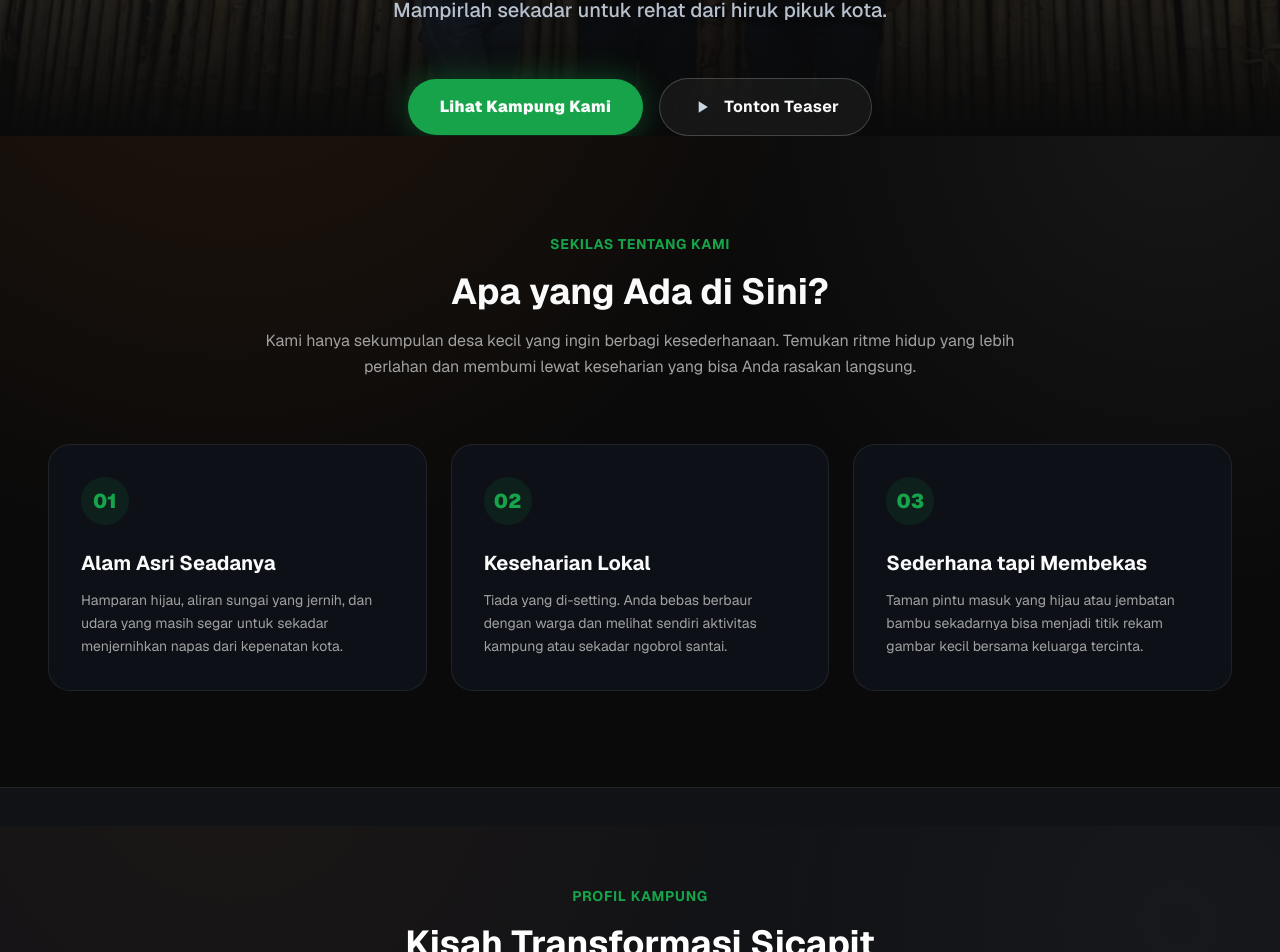
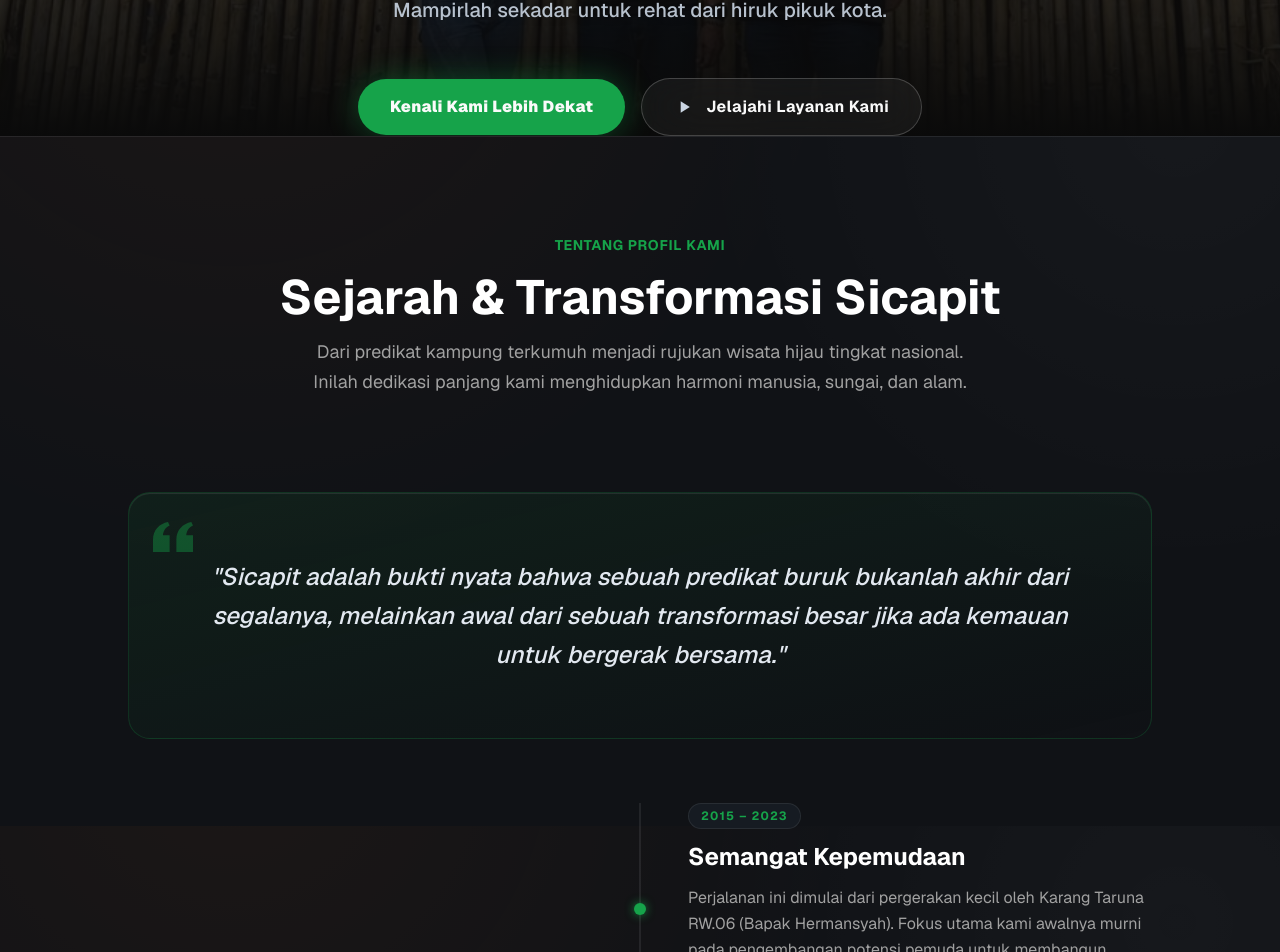
Before and after one commit to IR2816/website-sicapit, a Next.js app: page / in a window 1280 px wide. Shown: the part 774-1726 px from the top of the page. Built offline with nearby package versions, Linux system fonts and the light colour scheme.

Commit message:
feat(ui): perbarui layout homepage menjadi modern company profile

```diff
--- a/src/app/page.tsx
+++ b/src/app/page.tsx
@@ -121,12 +121,12 @@ export default function Home() {
               Kami tak tawarkan kemewahan, hanya udara yang lebih sejuk, air sungai yang mengalir jernih, dan warga yang menyambut hangat. Mampirlah sekadar untuk rehat dari hiruk pikuk kota.
             </p>
             <div className="flex flex-col sm:flex-row items-center justify-center gap-4">
-              <a href="#about" className="px-8 py-4 bg-brand hover:bg-[#15803d] text-white font-black tracking-wide rounded-[12px] md:rounded-full w-full sm:w-auto transition-all duration-300 hover:-translate-y-1 shadow-[0_0_30px_rgba(22,163,74,0.4)] hover:shadow-[0_0_40px_rgba(22,163,74,0.6)]">
-                Lihat Kampung Kami
+              <a href="#kisah" className="px-8 py-4 bg-brand hover:bg-[#15803d] text-white font-black tracking-wide rounded-[12px] md:rounded-full w-full sm:w-auto transition-all duration-300 hover:-translate-y-1 shadow-[0_0_30px_rgba(22,163,74,0.4)] hover:shadow-[0_0_40px_rgba(22,163,74,0.6)]">
+                Kenali Kami Lebih Dekat
               </a>
-              <a href="#video" className="group px-8 py-4 bg-white/5 hover:bg-white/10 text-white backdrop-blur-xl border border-white/20 hover:border-white/40 font-bold tracking-wide rounded-[12px] md:rounded-full w-full sm:w-auto transition-all duration-300 flex items-center justify-center gap-3">
+              <a href="#layanan" className="group px-8 py-4 bg-white/5 hover:bg-white/10 text-white backdrop-blur-xl border border-white/20 hover:border-white/40 font-bold tracking-wide rounded-[12px] md:rounded-full w-full sm:w-auto transition-all duration-300 flex items-center justify-center gap-3">
                 <svg className="w-5 h-5 text-slate-300 group-hover:text-brand transition-colors" fill="currentColor" viewBox="0 0 24 24"><path d="M8 5v14l11-7z" /></svg>
-                Tonton Teaser
+                Jelajahi Layanan Kami
               </a>
             </div>
           </ScrollReveal>
@@ -134,26 +134,42 @@ export default function Home() {
       </header>
 
       <main className="relative z-20">
-        {/* Features / Why Us Grid */}
+
+        {/* Profile & History Section - DIPINDAH KE ATAS UNTUK ALUR COMPANY PROFILE COHESIVE */}
+        <section id="kisah" className="py-24 bg-surface-strong/50 border-t border-b border-line">
+          <div className="container mx-auto px-6 md:px-12">
+            <ScrollReveal>
+              <div className="text-center max-w-3xl mx-auto mb-16">
+                <span className="text-brand font-bold uppercase tracking-wider text-sm">Tentang Profil Kami</span>
+                <h2 className="font-heading text-3xl md:text-5xl font-bold mt-4 text-white">Sejarah & Transformasi Sicapit</h2>
+                <p className="text-muted-foreground mt-4 leading-relaxed max-w-2xl mx-auto text-lg">Dari predikat kampung terkumuh menjadi rujukan wisata hijau tingkat nasional. Inilah dedikasi panjang kami menghidupkan harmoni manusia, sungai, dan alam.</p>
+              </div>
+            </ScrollReveal>
+            <VillageStory />
+          </div>
+        </section>
+
+        {/* Features / Why Us Grid - DIKEMAS SEBAGAI "VALUE" PERUSAHAAN/KAMPUNG */}
         <section id="about" className="py-24">
           <div className="container mx-auto px-6 md:px-12">
             <ScrollReveal>
               <div className="text-center max-w-3xl mx-auto mb-16">
-                <span className="text-brand font-bold uppercase tracking-wider text-sm">Sekilas Tentang Kami</span>
-                <h2 className="font-heading text-3xl md:text-4xl font-bold mt-4">Apa yang Ada di Sini?</h2>
-                <p className="text-muted-foreground mt-4 leading-relaxed">Kami hanya sekumpulan desa kecil yang ingin berbagi kesederhanaan. Temukan ritme hidup yang lebih perlahan dan membumi lewat keseharian yang bisa Anda rasakan langsung.</p>
+                <span className="text-brand font-bold uppercase tracking-wider text-sm">Nilai Utama Kami</span>
+                <h2 className="font-heading text-3xl md:text-4xl font-bold mt-4">Apa yang Kami Tawarkan?</h2>
+                <p className="text-muted-foreground mt-4 leading-relaxed text-lg">Integritas kami membentang dari merawat keseharian lokal yang orisinil, memuliakan alam apa adanya, hingga mengkurasi kesederhanaan menjadi kenangan manis di setiap kunjungan Anda.</p>
               </div>
             </ScrollReveal>
 
             <div className="grid grid-cols-1 md:grid-cols-3 gap-6">
               {guidePoints.map((point, i) => (
                 <ScrollReveal key={point.title}>
-                  <div className="h-full p-8 rounded-3xl bg-surface border border-line hover:border-brand/30 transition-colors shadow-shadow">
-                    <div className="w-12 h-12 rounded-full bg-brand/10 flex items-center justify-center text-brand font-black text-xl mb-6">
+                  <div className="group h-full p-10 rounded-3xl bg-gradient-to-b from-surface to-surface-strong border border-white/5 hover:border-brand/40 transition-all duration-500 shadow-xl overflow-hidden relative">
+                    <div className="absolute top-0 right-0 w-32 h-32 bg-brand/5 rounded-bl-full -z-10 group-hover:scale-150 transition-transform duration-700 ease-out"></div>
+                    <div className="w-14 h-14 rounded-2xl bg-brand/10 border border-brand/20 flex items-center justify-center text-brand font-black text-2xl mb-8 transform group-hover:-translate-y-2 transition-transform duration-500">
                       0{i+1}
                     </div>
-                    <h3 className="font-heading text-xl font-bold mb-3">{point.title}</h3>
-                    <p className="text-muted-foreground leading-relaxed text-sm">{point.text}</p>
+                    <h3 className="font-heading text-2xl font-bold mb-4 text-white/90">{point.title}</h3>
+                    <p className="text-muted-foreground leading-relaxed text-base">{point.text}</p>
                   </div>
                 </ScrollReveal>
               ))}
@@ -161,43 +177,14 @@ export default function Home() {
           </div>
         </section>
 
-        {/* Profile & History Section */}
-        <section id="kisah" className="py-24 bg-surface-strong/50 border-t border-b border-line">
-          <div className="container mx-auto px-6 md:px-12">
-            <ScrollReveal>
-              <div className="text-center max-w-3xl mx-auto mb-16">
-                <span className="text-brand font-bold uppercase tracking-wider text-sm">Profil Kampung</span>
-                <h2 className="font-heading text-3xl md:text-4xl font-bold mt-4 text-white">Kisah Transformasi Sicapit</h2>
-                <p className="text-muted-foreground mt-4 leading-relaxed max-w-2xl mx-auto">Dari predikat kampung terkumuh menjadi inspirasi pariwisata hijau tingkat nasional. Inilah perjalanan panjang kami membangun ruang hidup yang bermanfaat.</p>
-              </div>
-            </ScrollReveal>
-            <VillageStory />
-          </div>
-        </section>
-
-        {/* Awards Section */}
-        <section id="penghargaan" className="py-24 bg-[url('/assets/images/5.jpg')] bg-cover bg-center bg-fixed relative">
-          <div className="absolute inset-0 bg-[#0a0a0a]/90 backdrop-blur-sm z-0"></div>
-          <div className="container mx-auto px-6 md:px-12 relative z-10">
-            <ScrollReveal>
-              <div className="text-center max-w-3xl mx-auto">
-                <span className="text-white/70 font-bold uppercase tracking-wider text-sm">Kebanggaan Kampung</span>
-                <h2 className="font-heading text-3xl md:text-5xl font-bold mt-4 text-white">Jejak Prestasi</h2>
-                <p className="text-slate-300 mt-4 leading-relaxed max-w-2xl mx-auto">Torehan langkah nyata dedikasi warga yang berhasil diakui di level kota hingga panggung nasional.</p>
-              </div>
-            </ScrollReveal>
-            <VillageAwards />
-          </div>
-        </section>
-
-        {/* Pilih Petualangan Grid / Layanan Kami */}
+        {/* Layanan Kami / Products (Pilih Petualangan) */}
         <section id="layanan" className="py-24 relative overflow-hidden bg-surface-strong/30 border-t border-line">
           <div className="container mx-auto px-6 md:px-12">
             <ScrollReveal>
               <div className="text-center max-w-3xl mx-auto mb-12 md:mb-20">
-                <span className="text-brand font-bold uppercase tracking-wider text-sm">Pilih Pengalamanmu</span>
-                <h2 className="font-heading text-3xl md:text-4xl font-bold mt-4">Jelajahi Sudut Sicapit</h2>
-                <p className="text-muted-foreground mt-4 leading-relaxed">Pilih petualangan mana yang paling cocok dengan irama hidupmu. Mulai dari yang menantang adrenalin, merawat nilai sosial di ruang edukasi, hingga menyapa alam dan satwa di area pertanian asri.</p>
+                <span className="text-brand font-bold uppercase tracking-wider text-sm">Layanan & Fasilitas Kami</span>
+                <h2 className="font-heading text-3xl md:text-5xl font-bold mt-4">Pilar Wisata Sicapit</h2>
+                <p className="text-muted-foreground mt-4 leading-relaxed text-lg">Sebagai entitas wisata terpadu, kami membagi pengalaman autentik ke dalam dua pilar utama: pemberdayaan agrowisata untuk menumbuhkan kepedulian lingkungan, serta rekreasi adrenalin melintasi derasnya sungai Cisadane.</p>
               </div>
             </ScrollReveal>
 
```
